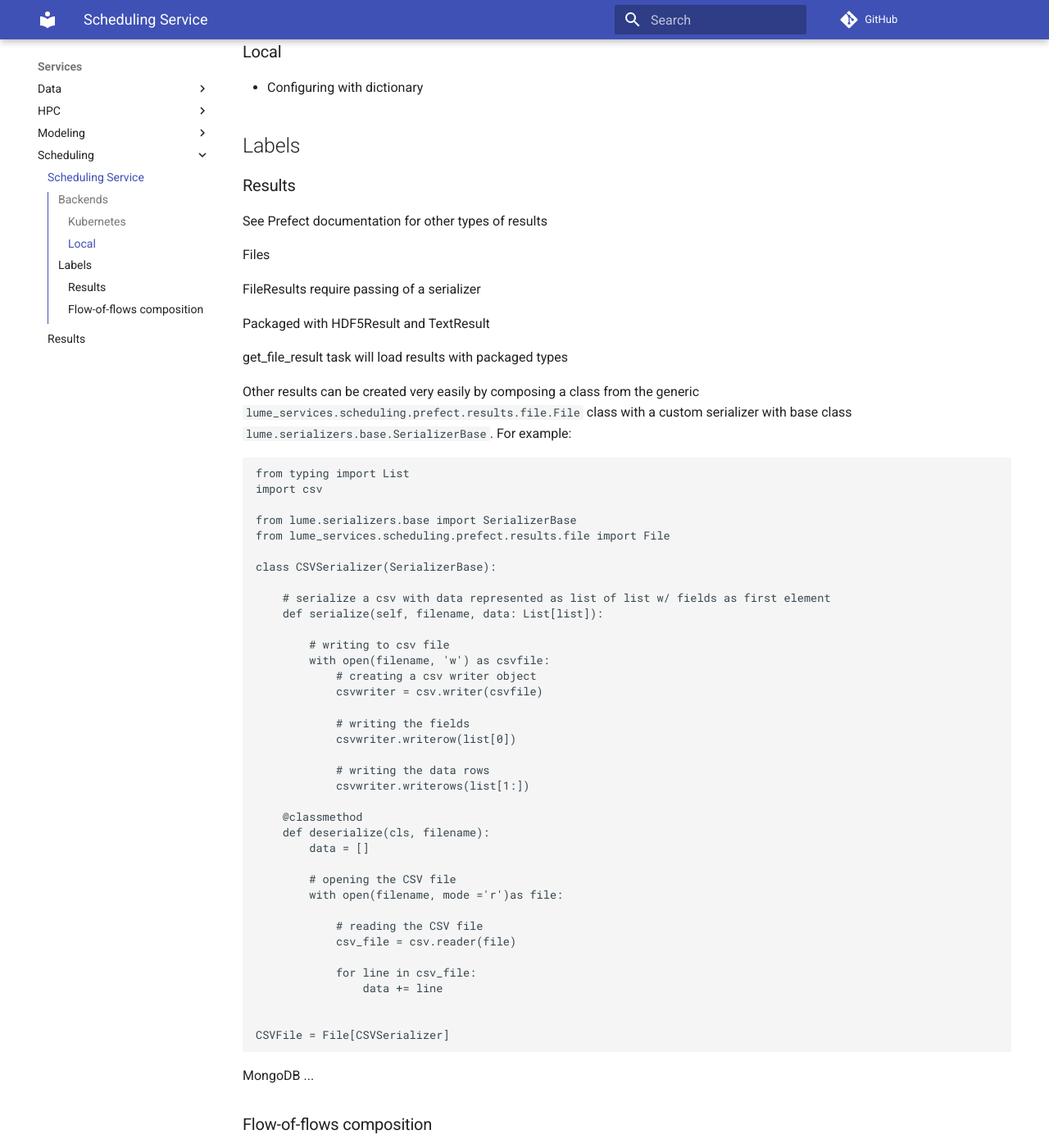
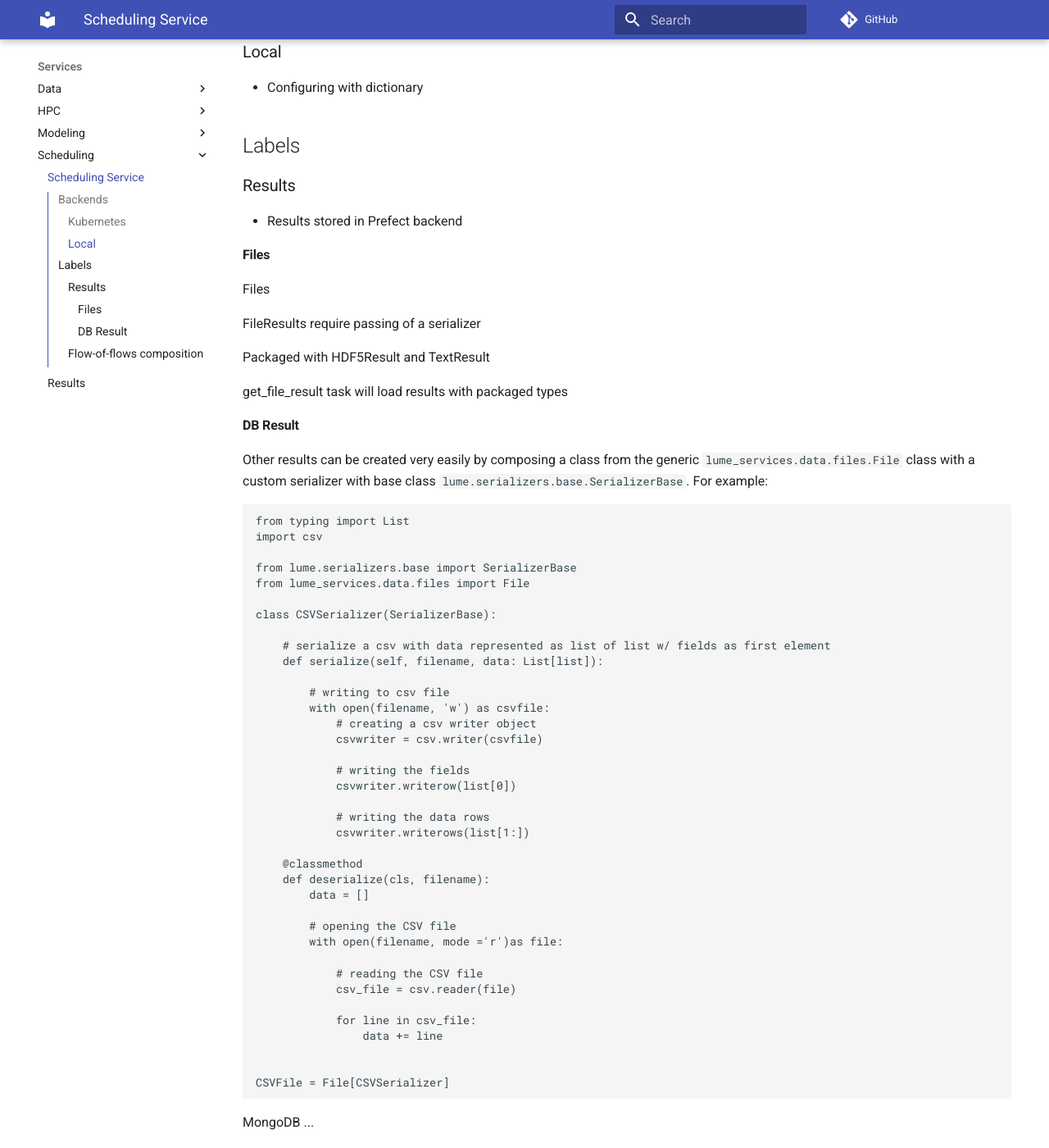
Before and after one commit to slaclab/lume-services, an MkDocs documentation site: the page built from docs/services/scheduling_service.md, in a window 1280 px wide and 1400 px high, scrolled down 566 px. Shown: the whole window at 82% size. Built offline with MkDocs 1.6.1 and Material for MkDocs 9.7.7, drawn with Linux system fonts in a browser that asks for light colours; comment, search, counter and statistics services are not loaded.

Commit message:
Check in services

````diff
--- a/docs/services/scheduling_service.md
+++ b/docs/services/scheduling_service.md
@@ -26,7 +26,11 @@ The Scheduling Service is set up to interface with a backend
 
 ### Results
 
-See Prefect documentation for other types of results
+
+- Results stored in Prefect backend
+
+
+#### Files
 
 
 Files
@@ -37,14 +41,20 @@ Packaged with HDF5Result and TextResult
 
 get_file_result task will load results with packaged types
 
-Other results can be created very easily by composing a class from the generic `lume_services.scheduling.prefect.results.file.File` class with a custom serializer with base class `lume.serializers.base.SerializerBase`. For example:
+
+#### DB Result
+
+
+
+
+Other results can be created very easily by composing a class from the generic `lume_services.data.files.File` class with a custom serializer with base class `lume.serializers.base.SerializerBase`. For example:
 
 ```python
 from typing import List
 import csv
 
 from lume.serializers.base import SerializerBase
-from lume_services.scheduling.prefect.results.file import File
+from lume_services.data.files import File
 
 class CSVSerializer(SerializerBase):
 
````
Also changed, not shown: docs/services/file_service.md (+1 -1 lines), docs/services/modeling_service.md (+6 -0 lines), docs/services/results_service.md (+3 -3 lines), docs/prefect_results.md (deleted), docs/preprocessing.md (deleted), docs/services/services.drawio.png (added), 1 other file.
